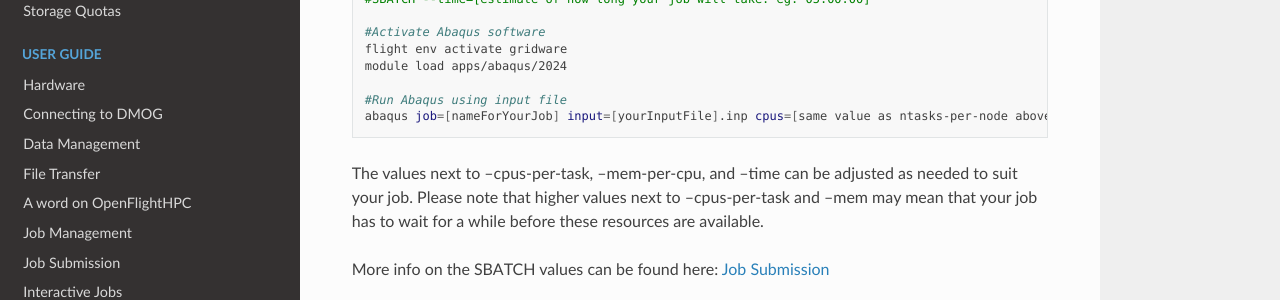
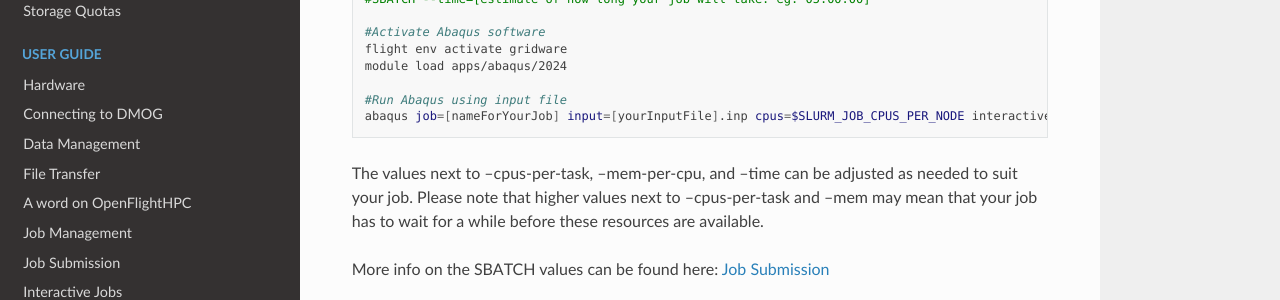
Before and after one commit to jm130/dmogdocs, a Sphinx documentation site: the page built from docs/source/applications/abaqus.rst, in a window 1280 px wide and 1268 px high. Shown: the part 434-734 px from the top of the window. Built offline with Sphinx 7.4.7 and the Read the Docs theme 2.0.0, drawn with Linux system fonts in a browser that asks for light colours.

Commit message:
Update abaqus.rst
Automatic CPU count detection for abaqus cmd

```diff
--- a/docs/source/applications/abaqus.rst
+++ b/docs/source/applications/abaqus.rst
@@ -20,7 +20,7 @@
   module load apps/abaqus/2024
 
   #Run Abaqus using input file
-  abaqus job=[nameForYourJob] input=[yourInputFile].inp cpus=[same value as ntasks-per-node above] interactive
+  abaqus job=[nameForYourJob] input=[yourInputFile].inp cpus=$SLURM_JOB_CPUS_PER_NODE interactive
 
 
 The values next to --cpus-per-task, --mem-per-cpu, and --time can be adjusted as needed to suit your job. Please note that higher values next to --cpus-per-task and --mem may mean that your job has to wait for a while before these resources are available.
```
